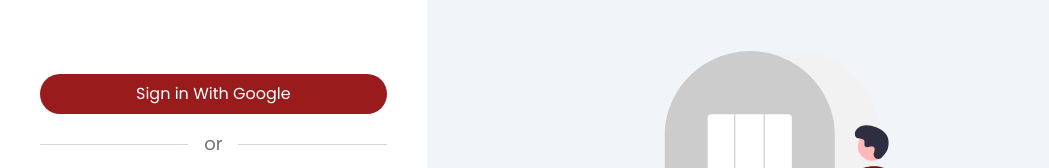
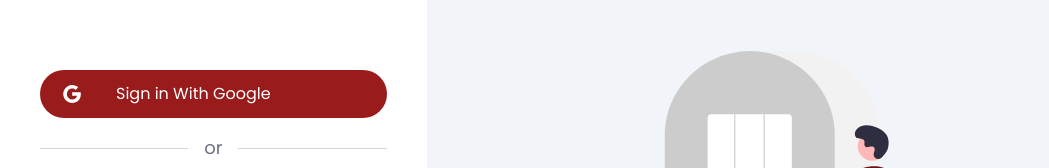
Before and after one commit to PriyanshuSharma23/bread-dashboard, a React (Create React App) app: page /sign-in in a window 1280 px wide. Shown: the part 196-364 px from the top of the page, without its empty margins (0-1049 px from the left). Built offline with nearby package versions, Linux system fonts and the light colour scheme.

Commit message:
Finalized design

```diff
--- a/src/routes/SignIn.jsx
+++ b/src/routes/SignIn.jsx
@@ -1,8 +1,8 @@
 import { Link, useNavigate } from "react-router-dom";
 import { useRef } from "react";
-import { useState } from "react";
 import { Pane } from "../components/Pane";
 import LoginSplash from "../assets/login-splash.svg";
+import * as AiIcon from "react-icons/ai";
 import {
   getAuth,
   signInWithEmailAndPassword,
@@ -58,8 +58,21 @@
       <div className="w-full px-6 lg:px-10">
         <button
           onClick={googleLogin}
-          className="w-full rounded-full bg-red-800 px-5 py-2 text-white"
+          className="login-google w-full rounded-full bg-red-800 px-5 py-2 text-white"
+          style={{
+            display: "flex",
+            flexDirection: "row",
+            alignItems: "center",
+            gap: "2rem",
+          }}
         >
+          <AiIcon.AiOutlineGoogle
+            style={{
+              display: "block",
+              height: "2rem",
+            }}
+            size={"1.5rem"}
+          />
           Sign in With Google
         </button>
         <div className="my-4 flex items-center">
```
